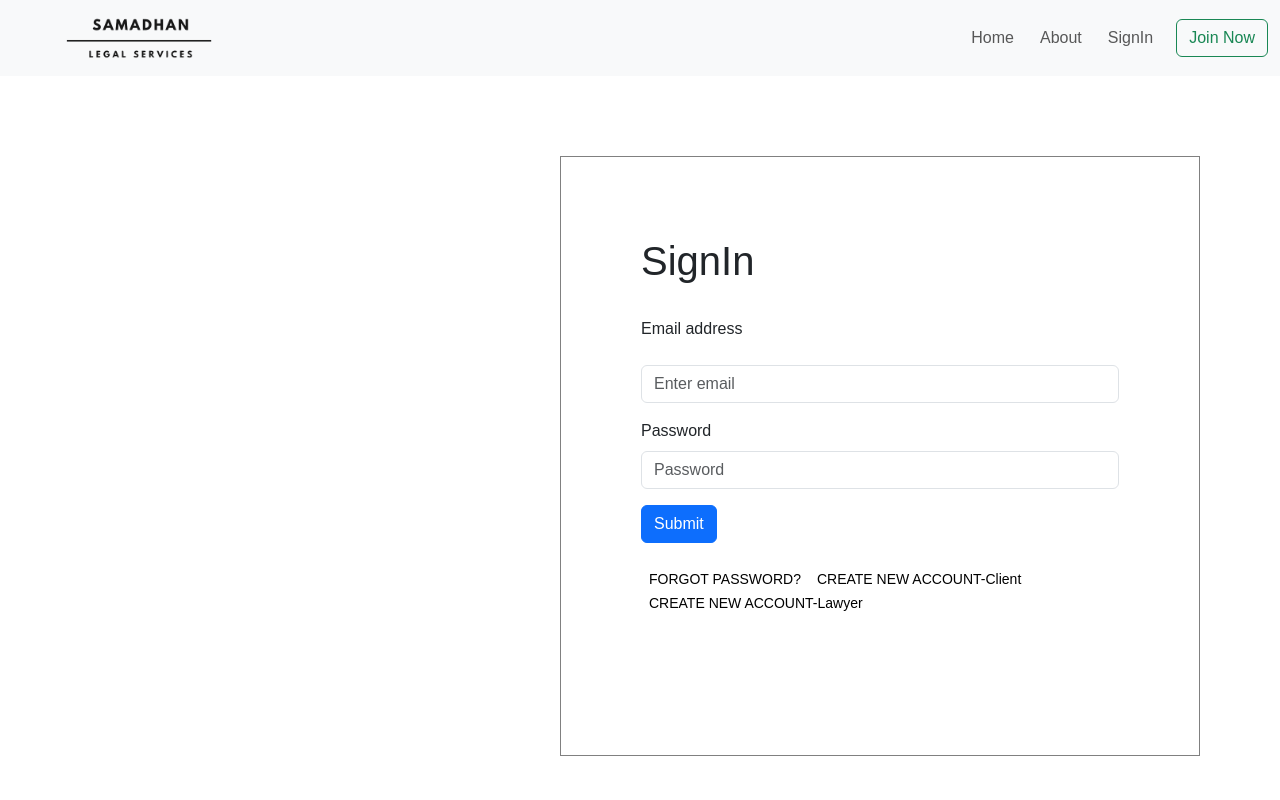
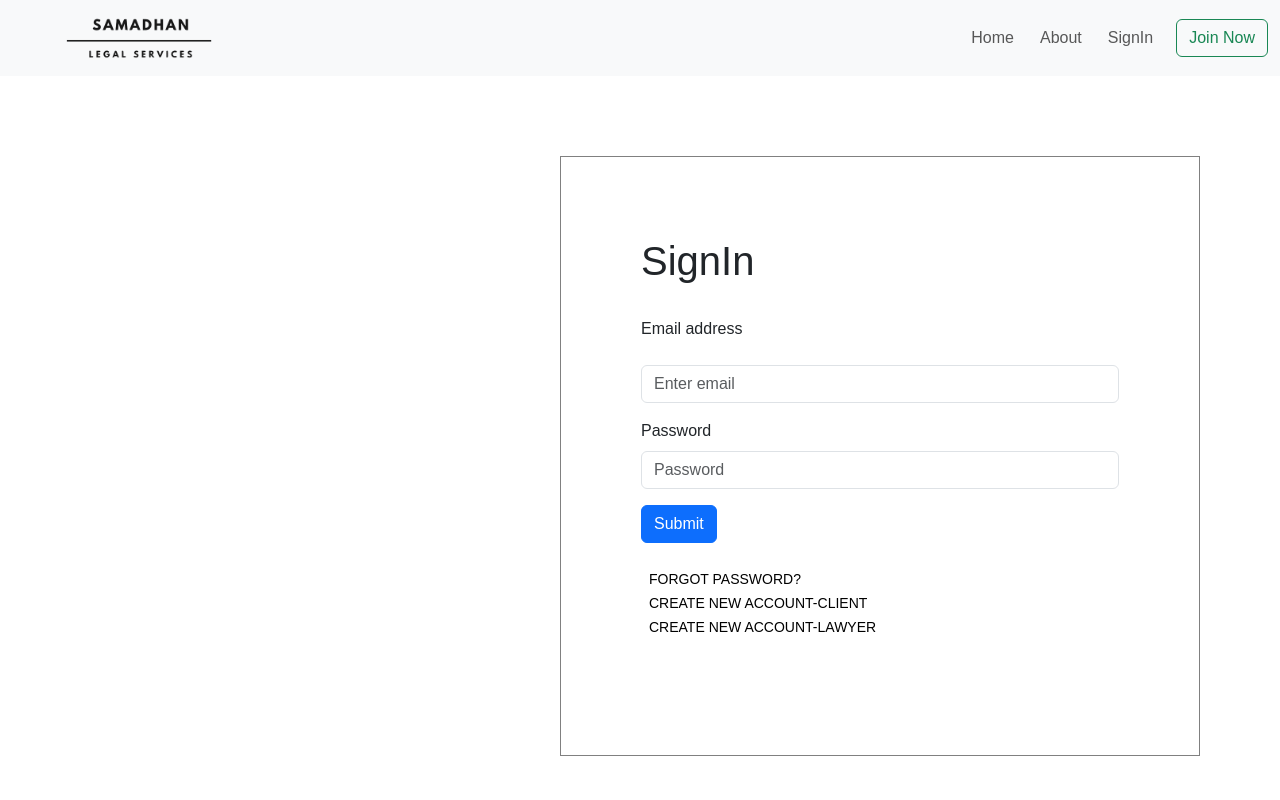
Before and after one commit to snikhileha/samadhan_legal_frontend, a React (Create React App) app: page /signin in a window 1280 px wide. Shown: the top 800 px of the page. Built offline with nearby package versions, Linux system fonts and the light colour scheme.

Commit message:
update signup

```diff
--- a/src/Component/SignIn.js
+++ b/src/Component/SignIn.js
@@ -149,11 +149,11 @@ const SignIn = () => {
           <Button variant="primary" type="submit">Submit</Button><br /><br />
 
           <Link className="mx-2" style={{ "textDecoration": "none" }} to="/#"><span
-            style={{ "fontSize": "14px", "color": "black" }}>FORGOT PASSWORD?</span></Link>
+            style={{ "fontSize": "14px", "color": "black" }}>FORGOT PASSWORD?</span></Link><br/>
           <Link className="mx-2" style={{ "textDecoration": "none" }} to="/signUp-client"><span
-              style={{ "fontSize": "14px", "color": "black" }}>CREATE NEW ACCOUNT-Client</span></Link> <br/>
+              style={{ "fontSize": "14px", "color": "black" }}>CREATE NEW ACCOUNT-CLIENT</span></Link> <br/>
               <Link className="mx-2" style={{ "textDecoration": "none" }} to="/signUp-lawyer"><span
-              style={{ "fontSize": "14px", "color": "black" }}>CREATE NEW ACCOUNT-Lawyer</span></Link>
+              style={{ "fontSize": "14px", "color": "black" }}>CREATE NEW ACCOUNT-LAWYER</span></Link>
         </Form>
       </div>
       <Footer />
```
